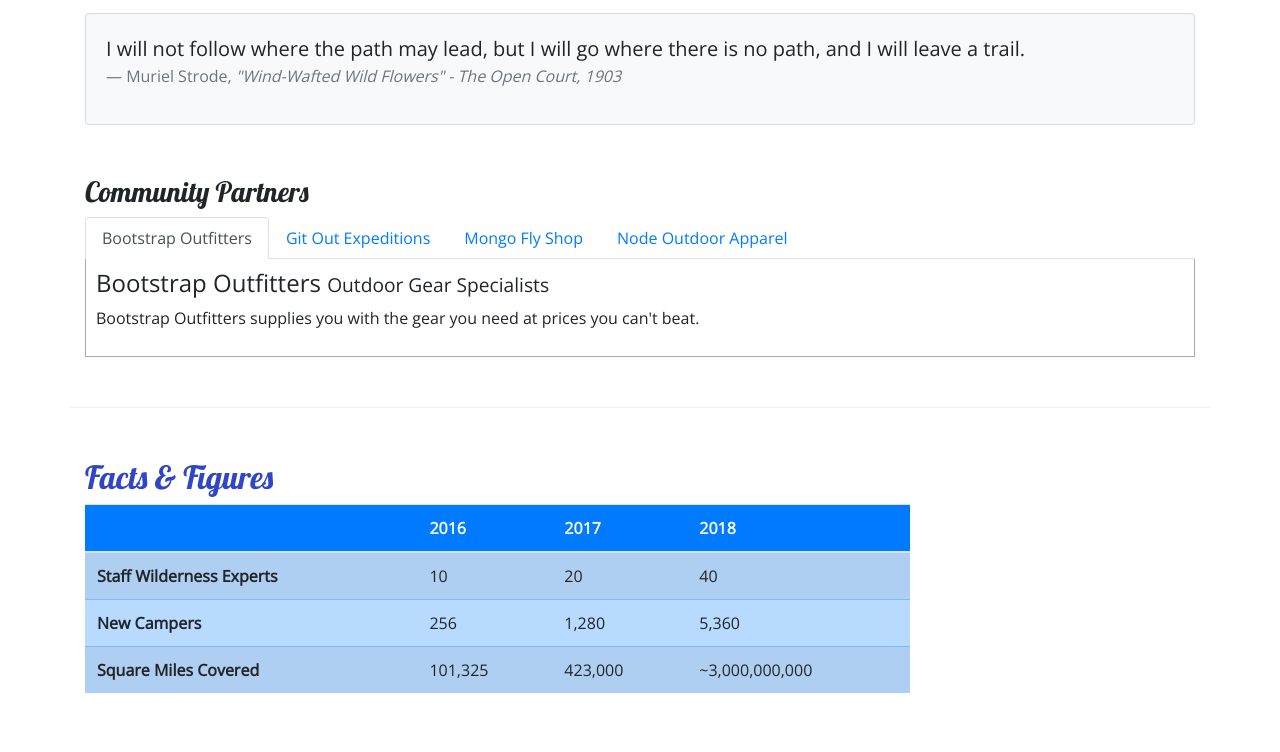
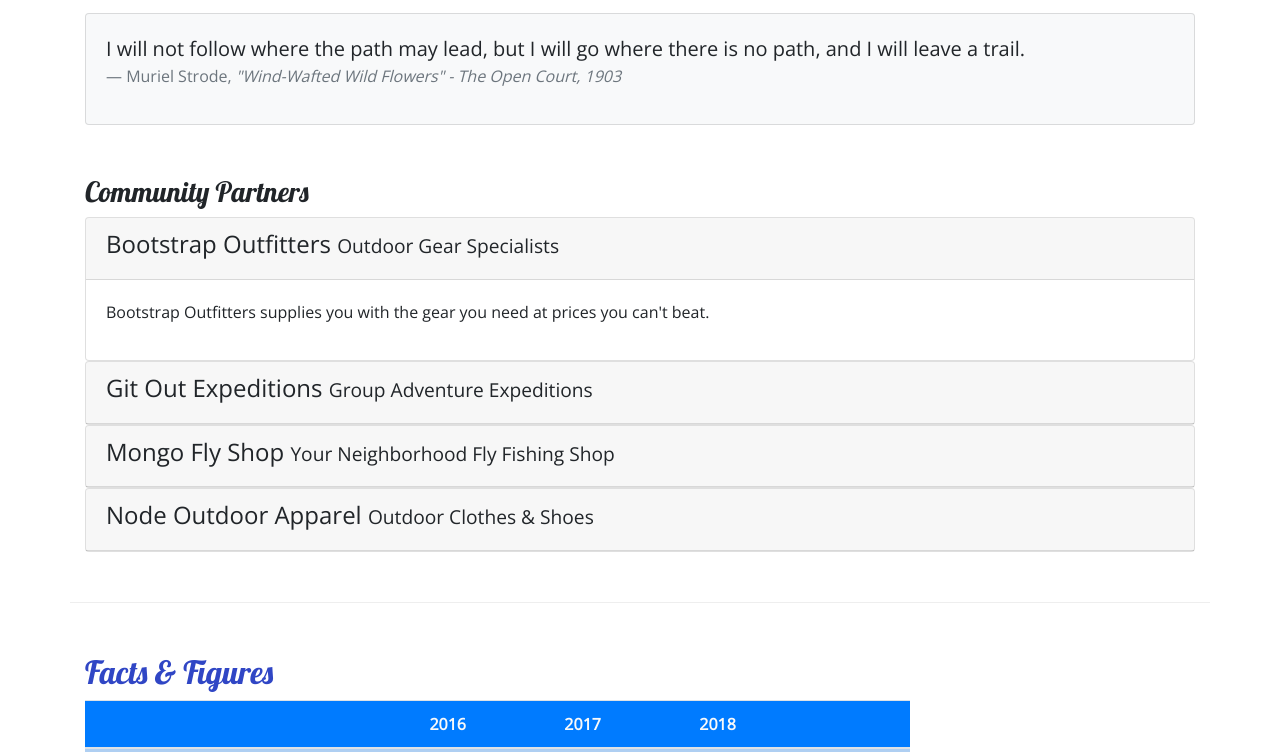
Before and after one commit to ericamcconnaughey/nucamp-bootstrap, a website: page aboutus.html in a window 1280 px wide. Shown: the part 601-1353 px from the top of the page. Drawn offline with nearby package versions, Linux system fonts and the light colour scheme.

Commit message:
replace tabs on About Us page with accordion

```diff
--- a/aboutus.html
+++ b/aboutus.html
@@ -104,36 +104,62 @@
         <div class="row row-content">
             <div class="col-12">
                 <h3>Community Partners</h3>
-                <ul class="nav nav-tabs">
-                    <li class="nav-item"><a class="nav-link active" href="#bootstrap" role="tab"
-                            data-toggle="tab">Bootstrap Outfitters</a></li>
-                    <li class="nav-item"><a class="nav-link" href="#git" role="tab" data-toggle="tab">Git Out
-                            Expeditions</a></li>
-                    <li class="nav-item"><a class="nav-link" href="#mongo" role="tab" data-toggle="tab">Mongo Fly
-                            Shop</a></li>
-                    <li class="nav-item"><a class="nav-link" href="#node" role="tab" data-toggle="tab">Node Outdoor
-                            Apparel</a></li>
-                </ul>
-                <div class="tab-content">
-                    <div role="tabpanel" class="tab-pane fade show active" id="bootstrap">
-                        <h4>Bootstrap Outfitters <small>Outdoor Gear Specialists</small></h4>
+                <div id="accordion">
+                    <div class="card">
+                        <div role="tab" class="card-header">
+                            <h4>
+                                <a data-toggle="collapse" data-target="#bootstrap">Bootstrap Outfitters <small>Outdoor Gear Specialists</small>
+                                </a>
+                            </h4>
+                        </div>
+                        <div class="collapse show" id="bootstrap" data-parent="#accordion">
+                            <div class="card-body">
                                 <p class="d-none d-sm-block">Bootstrap Outfitters supplies you with the gear you need at prices
                                     you can't beat.</p>
                             </div>
-                    <div role="tabpanel" class="tab-pane fade" id="git">
-                        <h4>Git Out Expeditions <small>Group Adventure Expeditions</small></h4>
+                        </div>
+                    </div>
+                    <div class="card">
+                        <div role="tab" class="card-header">
+                            <h4>
+                                <a class="collapsed" data-toggle="collapse" data-target="#git">Git Out Expeditions <small>Group Adventure Expeditions</small>
+                                </a>
+                            </h4>
+                        </div>
+                        <div class="collapse" id="git" data-parent="#accordion">
+                            <div class="card-body">
                                 <p class="d-none d-sm-block">Join Git Out Expeditions to explore new horizons with a group of
                                     other adventurers!</p>
                             </div>
-                    <div role="tabpanel" class="tab-pane fade" id="mongo">
-                        <h4>Mongo Fly Shop <small>Your Neighborhood Fly Fishing Shop</small></h4>
+                        </div>
+                    </div>
+                    <div class="card">
+                        <div role="tab" class="card-header">
+                            <h4>
+                                <a class="collapsed" data-toggle="collapse" data-target="#mongo">Mongo Fly Shop <small>Your Neighborhood Fly Fishing Shop</small>
+                                </a>
+                            </h4>
+                        </div>
+                        <div class="collapse" id="mongo" data-parent="#accordion">
+                            <div class="card-body">
                                 <p class="d-none d-sm-block">Need a new fishing pole, a tacklebox, or flies of all kinds? Stop
                                     by Mongo Fly Shop.</p>
                             </div>
-                    <div role="tabpanel" class="tab-pane fade" id="node">
-                        <h4>Node Outdoor Apparel <small>Outdoor Clothes & Shoes</small></h4>
+                        </div>
+                    </div>
+                    <div class="card">
+                        <div role="tab" class="card-header">
+                            <h4>
+                                <a class="collapsed" data-toggle="collapse" data-target="#node">Node Outdoor Apparel <small>Outdoor Clothes & Shoes</small>
+                                </a>
+                            </h4>
+                        </div>
+                        <div class="collapse" id="node" data-parent="#accordion">
+                            <div class="card-body">
                                 <p class="d-none d-sm-block">From polar fleeces to swimsuits, hiking boots to waders, a visit to
                                     Node will be sure to get you covered.</p>
+                            </div>
+                        </div>
                     </div>
                 </div>
             </div>
--- a/css/styles.css
+++ b/css/styles.css
@@ -35,9 +35,3 @@ h2 {
   border-bottom: 1px ridge;
   min-height: 200px;
 }
-
-.tab-content {
-  border: 1px solid darkgrey;
-  border-top: none;
-  padding: 10px;
-}
```
Lines whose indentation alone changed are shown as unchanged.
